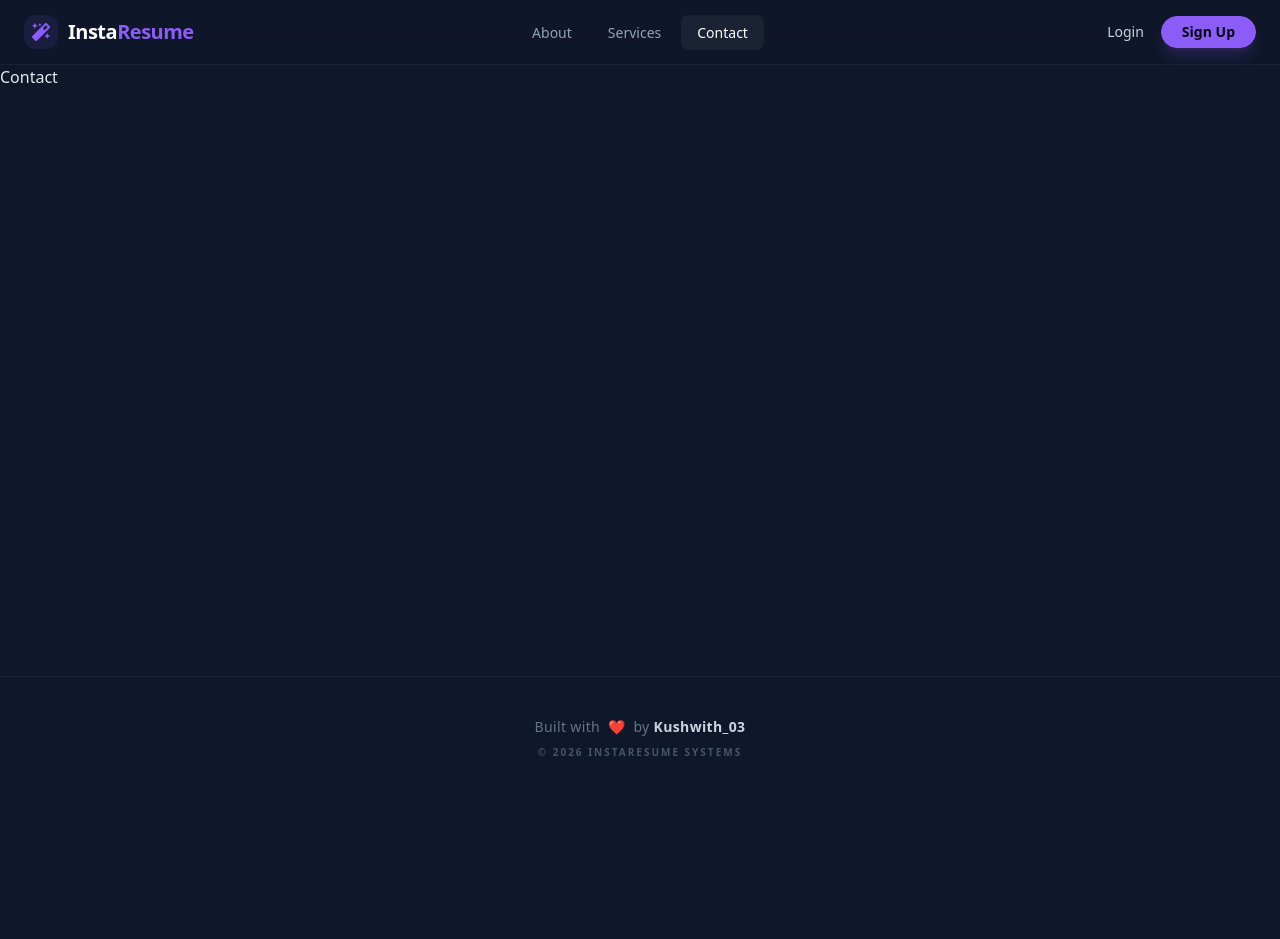
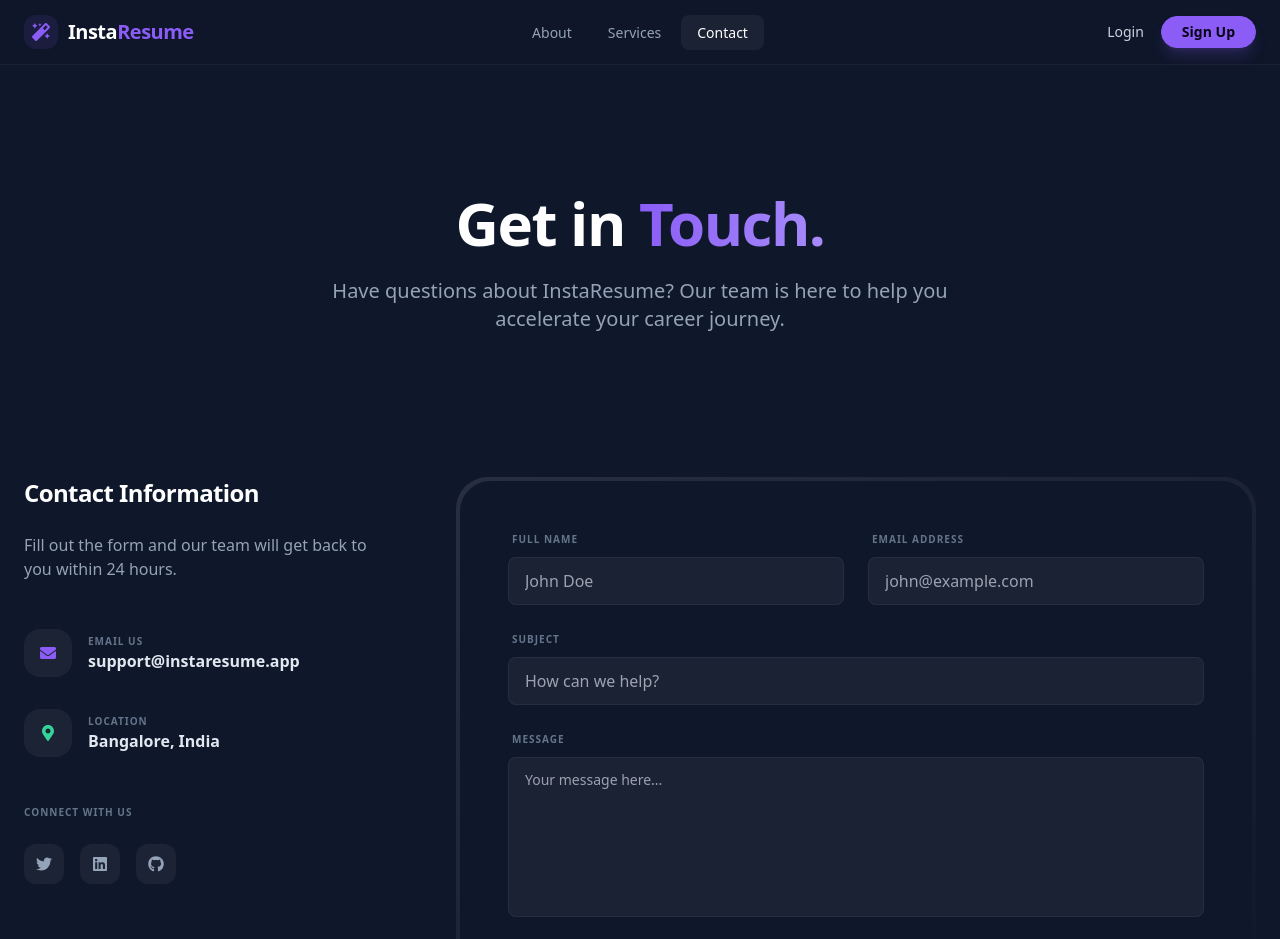
Before and after one commit to kushwith03/ai-resume-builder, a React (Vite) app: page /contact in a window 1280 px wide. Shown: the top 939 px of the page. Before the commit the page ends 800 px from the top, so only its background shows below. Built offline with nearby package versions, Linux system fonts and the light colour scheme; no server answers; what @react-pdf/renderer would draw is missing.

Commit message:
Complete contact page with professional form and info

```diff
--- a/src/pages/Contact.jsx
+++ b/src/pages/Contact.jsx
@@ -1,9 +1,114 @@
 import React from "react";
+import { FaEnvelope, FaMapMarkerAlt, FaTwitter, FaLinkedin, FaGithub, FaPaperPlane } from "react-icons/fa";
 
 function Contact() {
-    return (
-        <div>Contact</div>
+  const handleSubmit = (e) => {
+    e.preventDefault();
+    // Logic for form submission would go here
+  };
 
-    );
+  return (
+    <div className="flex flex-col min-h-screen">
+      {/* Header Section */}
+      <section className="relative pt-20 pb-16 md:pt-32 md:pb-24 overflow-hidden">
+        <div className="absolute top-0 left-1/2 -translate-x-1/2 w-full h-full -z-10">
+          <div className="absolute top-[-10%] left-[10%] w-[40%] h-[60%] bg-primary/10 blur-[120px] rounded-full"></div>
+        </div>
+
+        <div className="container mx-auto px-6 text-center">
+          <h1 className="text-4xl md:text-6xl font-black text-white mb-6 tracking-tight">
+            Get in <span className="text-transparent bg-clip-text bg-gradient-to-r from-primary to-secondary">Touch.</span>
+          </h1>
+          <p className="text-lg md:text-xl text-slate-400 max-w-2xl mx-auto leading-relaxed">
+            Have questions about InstaResume? Our team is here to help you accelerate your career journey.
+          </p>
+        </div>
+      </section>
+
+      {/* Contact Content */}
+      <section className="py-12 pb-24">
+        <div className="container mx-auto px-6">
+          <div className="grid grid-cols-1 lg:grid-cols-12 gap-16 items-start">
+            {/* Contact Info */}
+            <div className="lg:col-span-4 space-y-12">
+              <div className="space-y-6">
+                <h3 className="text-2xl font-bold text-white tracking-tight">Contact Information</h3>
+                <p className="text-slate-400">Fill out the form and our team will get back to you within 24 hours.</p>
+              </div>
+
+              <div className="space-y-8">
+                <div className="flex items-center gap-4 group">
+                  <div className="w-12 h-12 bg-white/5 rounded-2xl flex items-center justify-center text-primary group-hover:bg-primary/20 transition-colors">
+                    <FaEnvelope />
+                  </div>
+                  <div>
+                    <p className="text-[10px] font-black uppercase tracking-widest text-slate-500">Email Us</p>
+                    <p className="text-slate-200 font-bold">support@instaresume.app</p>
+                  </div>
+                </div>
+
+                <div className="flex items-center gap-4 group">
+                  <div className="w-12 h-12 bg-white/5 rounded-2xl flex items-center justify-center text-success group-hover:bg-success/20 transition-colors">
+                    <FaMapMarkerAlt />
+                  </div>
+                  <div>
+                    <p className="text-[10px] font-black uppercase tracking-widest text-slate-500">Location</p>
+                    <p className="text-slate-200 font-bold">Bangalore, India</p>
+                  </div>
+                </div>
+              </div>
+
+              <div className="space-y-6">
+                <p className="text-[10px] font-black uppercase tracking-widest text-slate-500">Connect with us</p>
+                <div className="flex gap-4">
+                  {[FaTwitter, FaLinkedin, FaGithub].map((Icon, i) => (
+                    <a key={i} href="#" className="w-10 h-10 bg-white/5 rounded-xl flex items-center justify-center text-slate-400 hover:bg-primary hover:text-white transition-all">
+                      <Icon />
+                    </a>
+                  ))}
+                </div>
+              </div>
+            </div>
+
+            {/* Contact Form */}
+            <div className="lg:col-span-8">
+              <div className="relative p-1 bg-gradient-to-br from-white/10 to-transparent rounded-[2rem]">
+                <div className="bg-base-100 p-8 md:p-12 rounded-[1.9rem]">
+                  <form onSubmit={handleSubmit} className="space-y-6">
+                    <div className="grid grid-cols-1 md:grid-cols-2 gap-6">
+                      <div className="form-control">
+                        <label className="label-text mb-2 text-[10px] font-bold uppercase tracking-widest text-slate-500 ml-1">Full Name</label>
+                        <input type="text" placeholder="John Doe" className="input bg-white/5 border-white/5 focus:border-primary/50 text-slate-200" required />
+                      </div>
+                      <div className="form-control">
+                        <label className="label-text mb-2 text-[10px] font-bold uppercase tracking-widest text-slate-500 ml-1">Email Address</label>
+                        <input type="email" placeholder="john@example.com" className="input bg-white/5 border-white/5 focus:border-primary/50 text-slate-200" required />
+                      </div>
+                    </div>
+
+                    <div className="form-control">
+                      <label className="label-text mb-2 text-[10px] font-bold uppercase tracking-widest text-slate-500 ml-1">Subject</label>
+                      <input type="text" placeholder="How can we help?" className="input bg-white/5 border-white/5 focus:border-primary/50 text-slate-200" required />
+                    </div>
+
+                    <div className="form-control">
+                      <label className="label-text mb-2 text-[10px] font-bold uppercase tracking-widest text-slate-500 ml-1">Message</label>
+                      <textarea placeholder="Your message here..." className="textarea h-40 bg-white/5 border-white/5 focus:border-primary/50 text-slate-200 resize-none" required></textarea>
+                    </div>
+
+                    <button type="submit" className="btn btn-primary w-full md:w-auto px-10 rounded-2xl font-black shadow-xl shadow-primary/20 group">
+                      Send Message
+                      <FaPaperPlane className="ml-2 group-hover:translate-x-1 group-hover:-translate-y-1 transition-transform text-xs" />
+                    </button>
+                  </form>
+                </div>
+              </div>
+            </div>
+          </div>
+        </div>
+      </section>
+    </div>
+  );
 }
+
 export default Contact;
```
